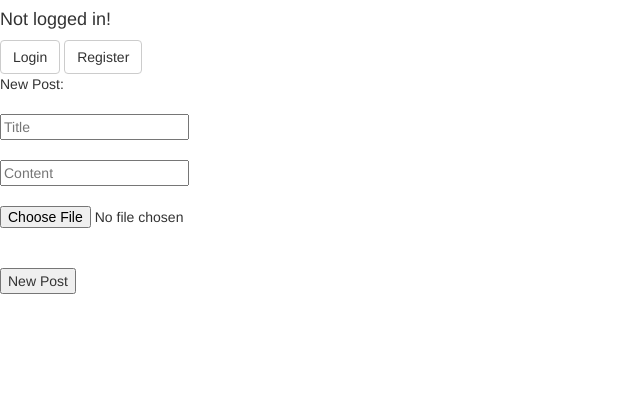
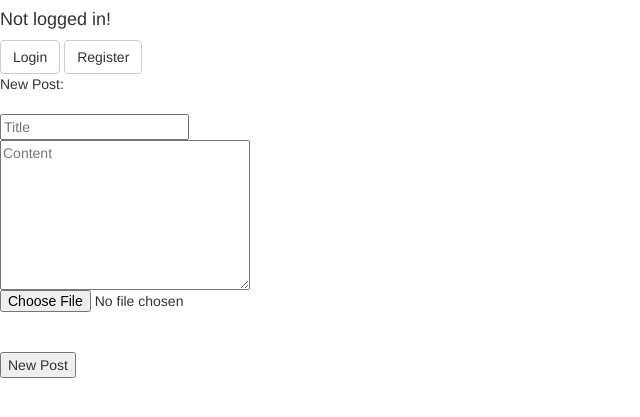
Before and after one commit to VayerMaking/rs-flask, a Flask app: page /topic/new_post/ in a window 1280 px wide. Shown: the top 417 px of the page, without its empty margins (0-640 px from the left). Run offline with Flask 2, Linux system fonts and the light colour scheme; some libraries are stand-ins or nearby versions.

Commit message:
Add post page

```diff
--- a/templates/create_post.html
+++ b/templates/create_post.html
@@ -3,7 +3,7 @@
 <div>New Post:
 	<form method="POST" url = "new_post/?topic={{topic}}" enctype="multipart/form-data">
 	<br><input type="text" name="post_title" placeholder = "Title"><br>
-    <br><input type="text" name ="post_content" placeholder = "Content"><br>
+    <textarea name="post_content" style="width:250px;height:150px;" placeholder = "Content"></textarea>
     <br><input type="file" name ="post_image" placeholder = "Image"><br>
 		<br><input type="submit" value="New Post" class="button">
 	</form>
```
